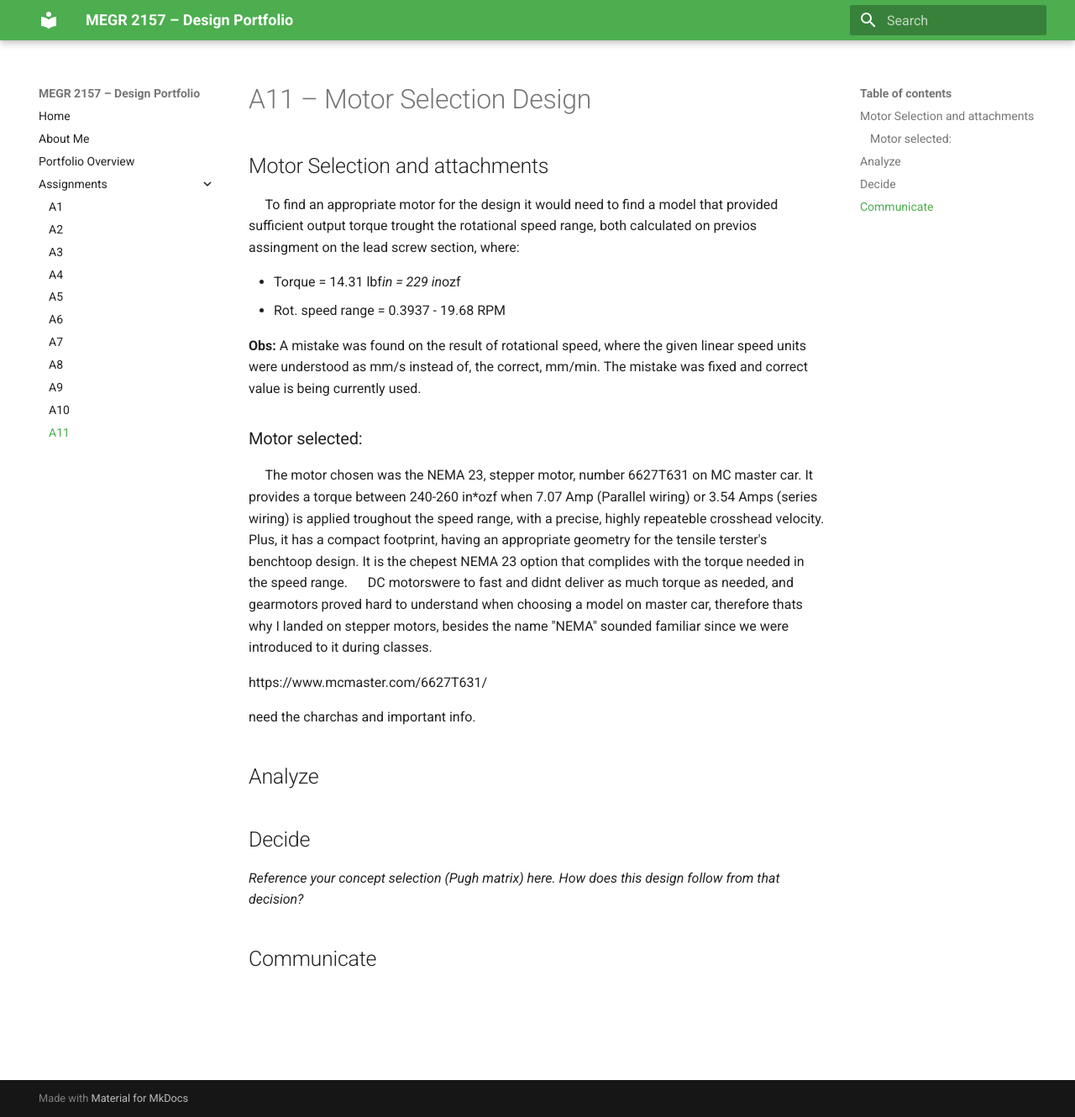
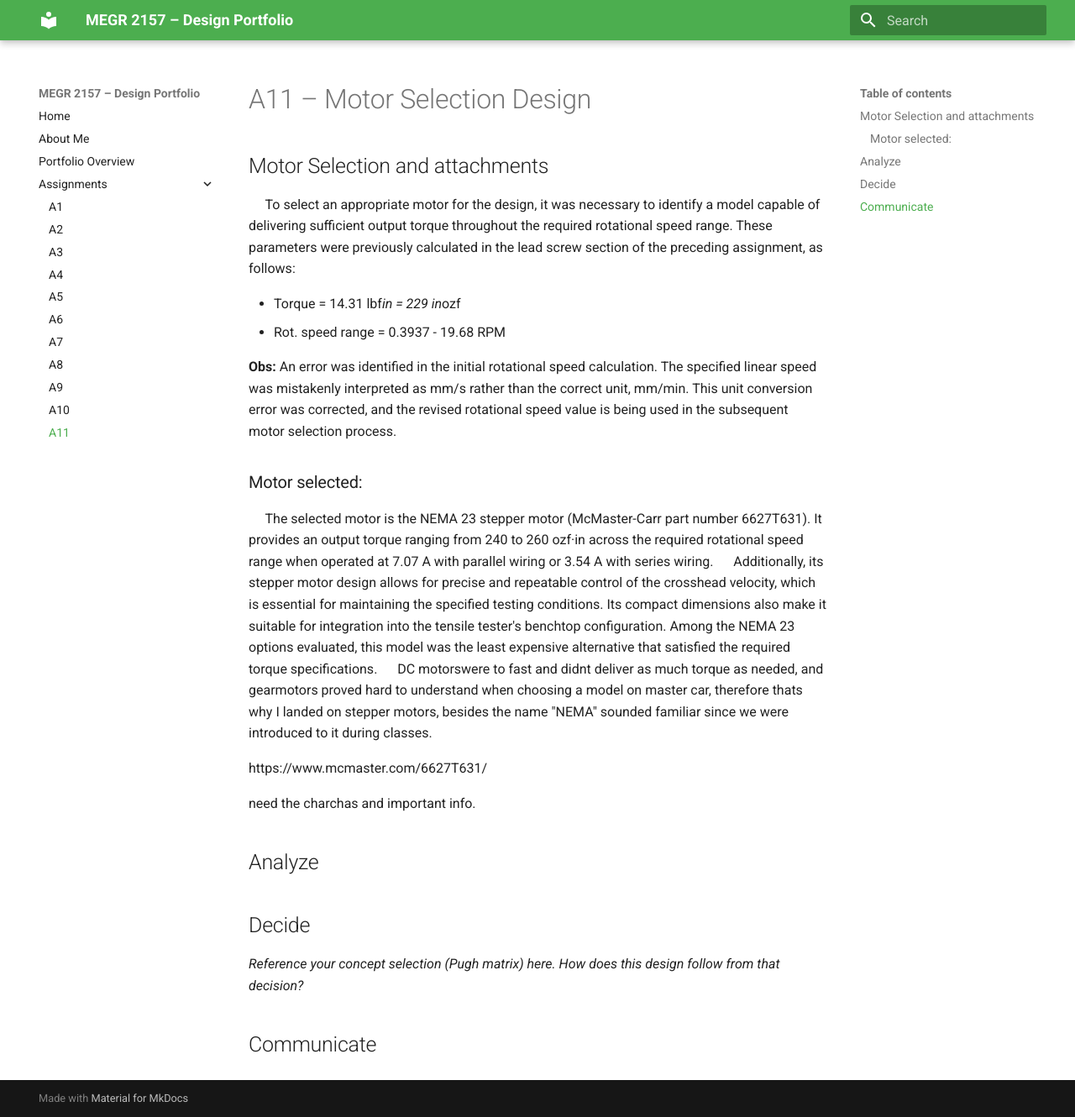
Before and after one commit to abatisti/megr2157-portfolio, an MkDocs documentation site: the page built from docs/assignments/A11/index.md, in a window 1280 px wide and 1330 px high. Shown: the whole window at 84% size. Built offline with MkDocs 1.6.1 and Material for MkDocs 9.7.7, drawn with Linux system fonts in a browser that asks for light colours.

Commit message:
Update index.md

```diff
--- a/docs/assignments/A11/index.md
+++ b/docs/assignments/A11/index.md
@@ -2,16 +2,17 @@
 
 ## Motor Selection and attachments
 
-&nbsp;&nbsp;&nbsp;&nbsp; To find an appropriate motor for the design it would need to find a model that provided sufficient output torque trought the rotational speed range, both calculated on previos assingment on the lead screw section, where:
+&nbsp;&nbsp;&nbsp;&nbsp; To select an appropriate motor for the design, it was necessary to identify a model capable of delivering sufficient output torque throughout the required rotational speed range. These parameters were previously calculated in the lead screw section of the preceding assignment, as follows:
 
 - Torque = 14.31 lbf*in = 229 in*ozf
 - Rot. speed range = 0.3937 - 19.68 RPM
 
-**Obs:** A mistake was found on the result of rotational speed, where the given linear speed units were understood as mm/s instead of, the correct, mm/min. The mistake was fixed and correct value is being currently used.
+**Obs:** An error was identified in the initial rotational speed calculation. The specified linear speed was mistakenly interpreted as mm/s rather than the correct unit, mm/min. This unit conversion error was corrected, and the revised rotational speed value is being used in the subsequent motor selection process.
 
 ### Motor selected:
 
-&nbsp;&nbsp;&nbsp;&nbsp;  The motor chosen was the NEMA 23, stepper motor, number 6627T631 on MC master car. It provides a torque between 240-260 in*ozf when 7.07 Amp (Parallel wiring) or 3.54 Amps (series wiring) is applied troughout the speed range, with a precise, highly repeateble crosshead velocity. Plus, it has a compact footprint, having an appropriate geometry for the tensile terster's benchtoop design. It is the chepest NEMA 23 option that complides with the torque needed in the speed range.
+&nbsp;&nbsp;&nbsp;&nbsp;  The selected motor is the NEMA 23 stepper motor (McMaster-Carr part number 6627T631). It provides an output torque ranging from 240 to 260 ozf·in across the required rotational speed range when operated at 7.07 A with parallel wiring or 3.54 A with series wiring.
+&nbsp;&nbsp;&nbsp;&nbsp;  Additionally, its stepper motor design allows for precise and repeatable control of the crosshead velocity, which is essential for maintaining the specified testing conditions. Its compact dimensions also make it suitable for integration into the tensile tester's benchtop configuration. Among the NEMA 23 options evaluated, this model was the least expensive alternative that satisfied the required torque specifications.
 &nbsp;&nbsp;&nbsp;&nbsp; DC motorswere to fast and didnt deliver as much torque as needed, and gearmotors proved hard to understand when choosing a model on master car, therefore thats why I landed on stepper motors, besides the name "NEMA" sounded familiar since we were introduced to it during classes.
 
 https://www.mcmaster.com/6627T631/
```
